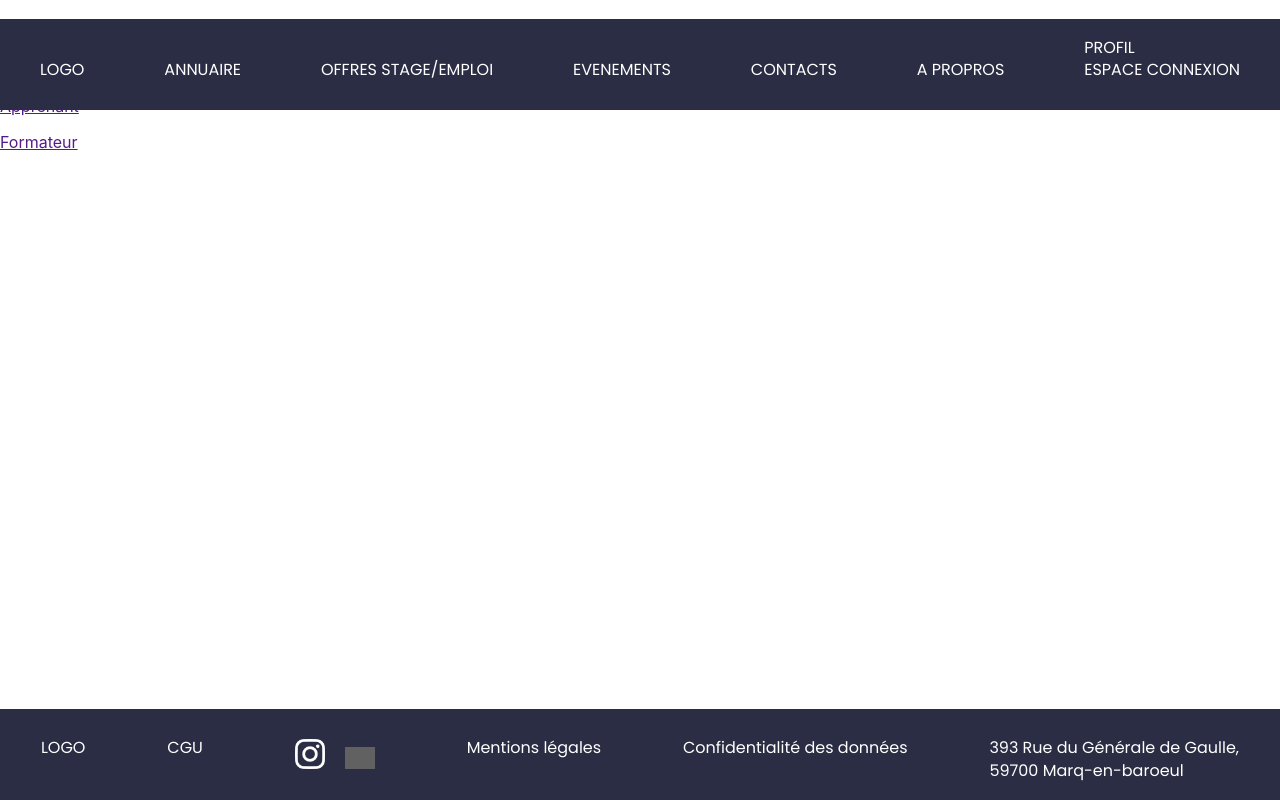
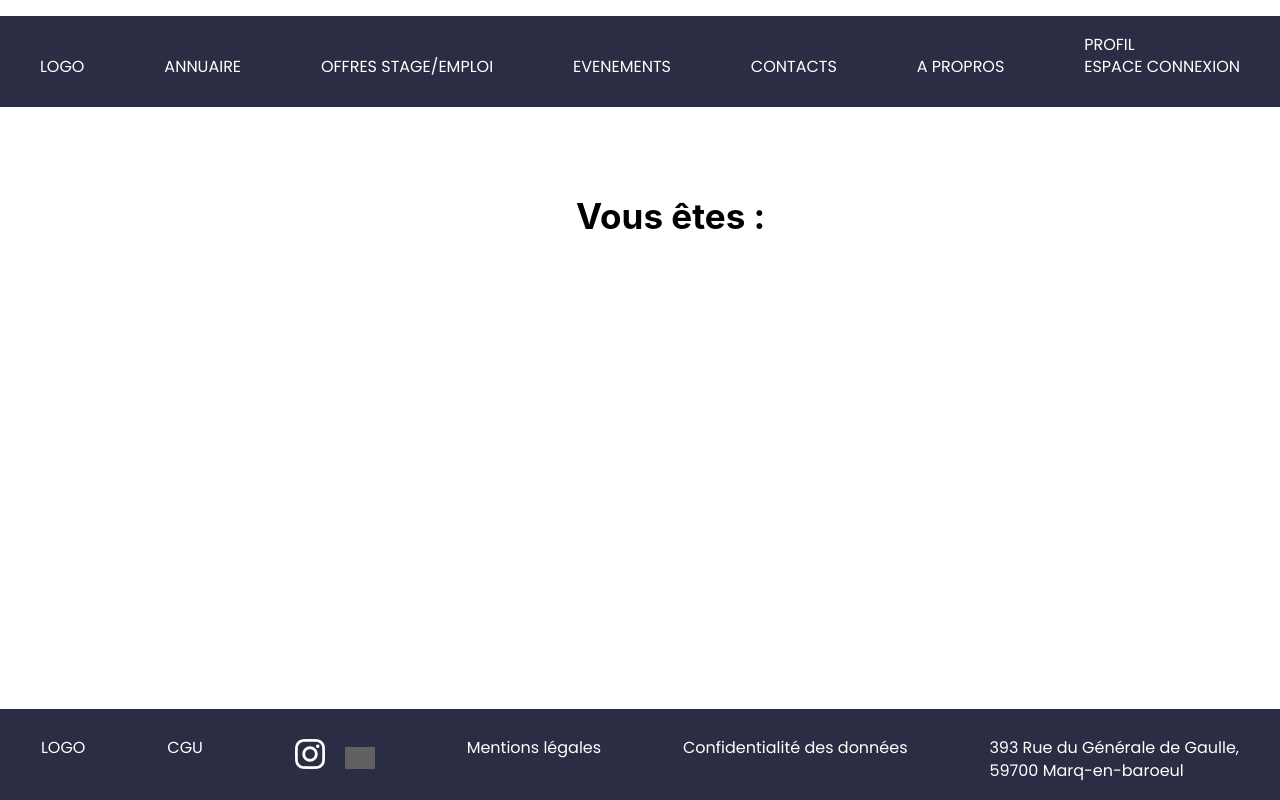
Before and after one commit to foreach-academy/Alumni_Frontend, a React (Create React App) app: page /inscription in a window 1280 px wide. Built offline with nearby package versions, Linux system fonts and the light colour scheme; grey boxes are pictures that could not be loaded.

Commit message:
Creation du fichier css pour InscriptionPage et son import, mise en place du titre de la page

```diff
--- a/src/Pages/InscriptionPage.jsx
+++ b/src/Pages/InscriptionPage.jsx
@@ -1,12 +1,13 @@
 import Footer from "../Components/Footer"
+import '../Styles/InscriptionPage.css'
 
 const PageInscription = () => {
 
 
 return <>
 
-    <div>
-        <h3>Vous êtes</h3>
+    <div className="titre_contenu">
+        <h3>Vous êtes :</h3>
     </div>
     <div className="">
         <a href=""><p>Entreprise</p></a>
--- /dev/null
+++ b/src/Styles/InscriptionPage.css
@@ -0,0 +1,6 @@
+.titre_contenu{
+    position: absolute;
+    top: 20%;
+    left: 45%;
+    font-size: 30px;
+}
```
